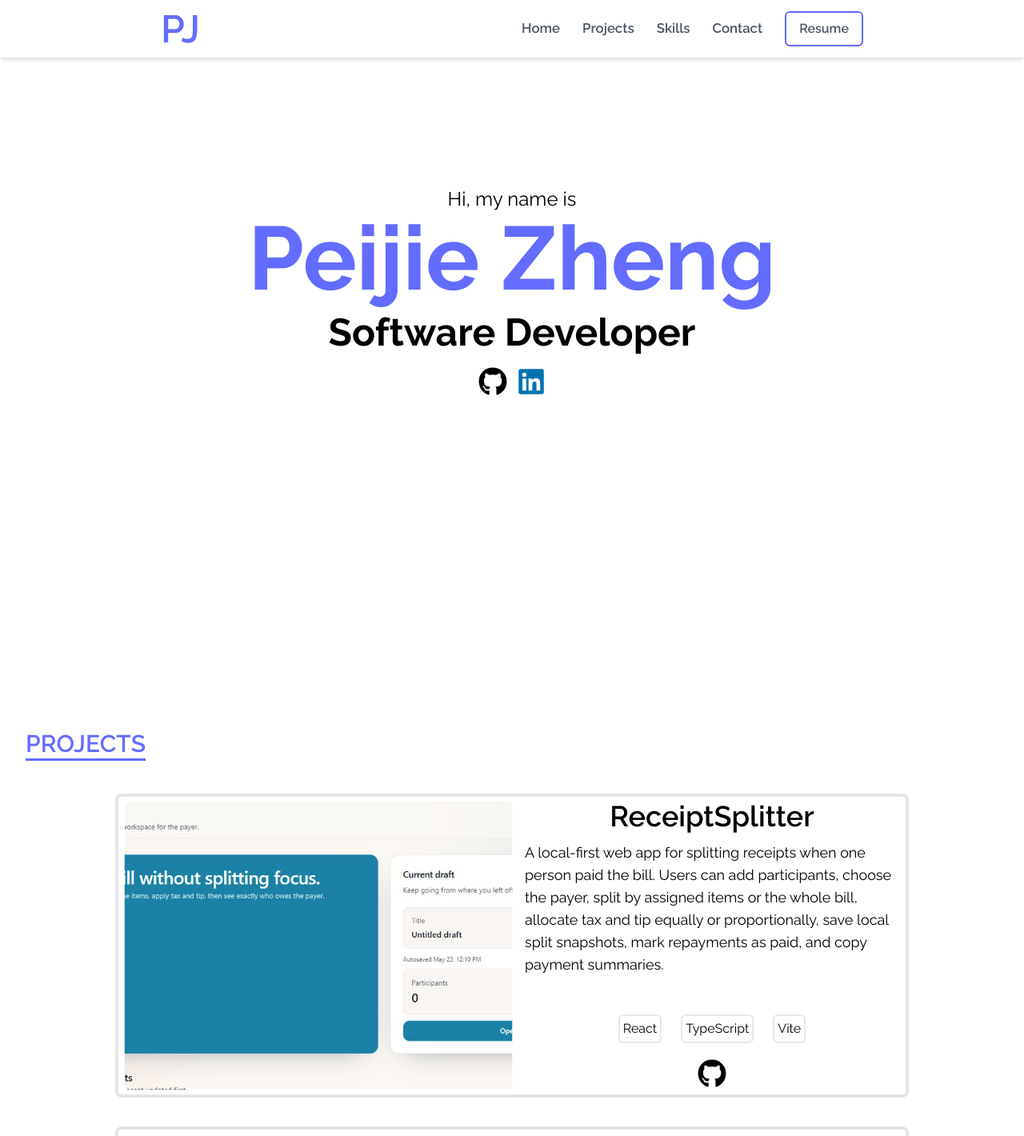
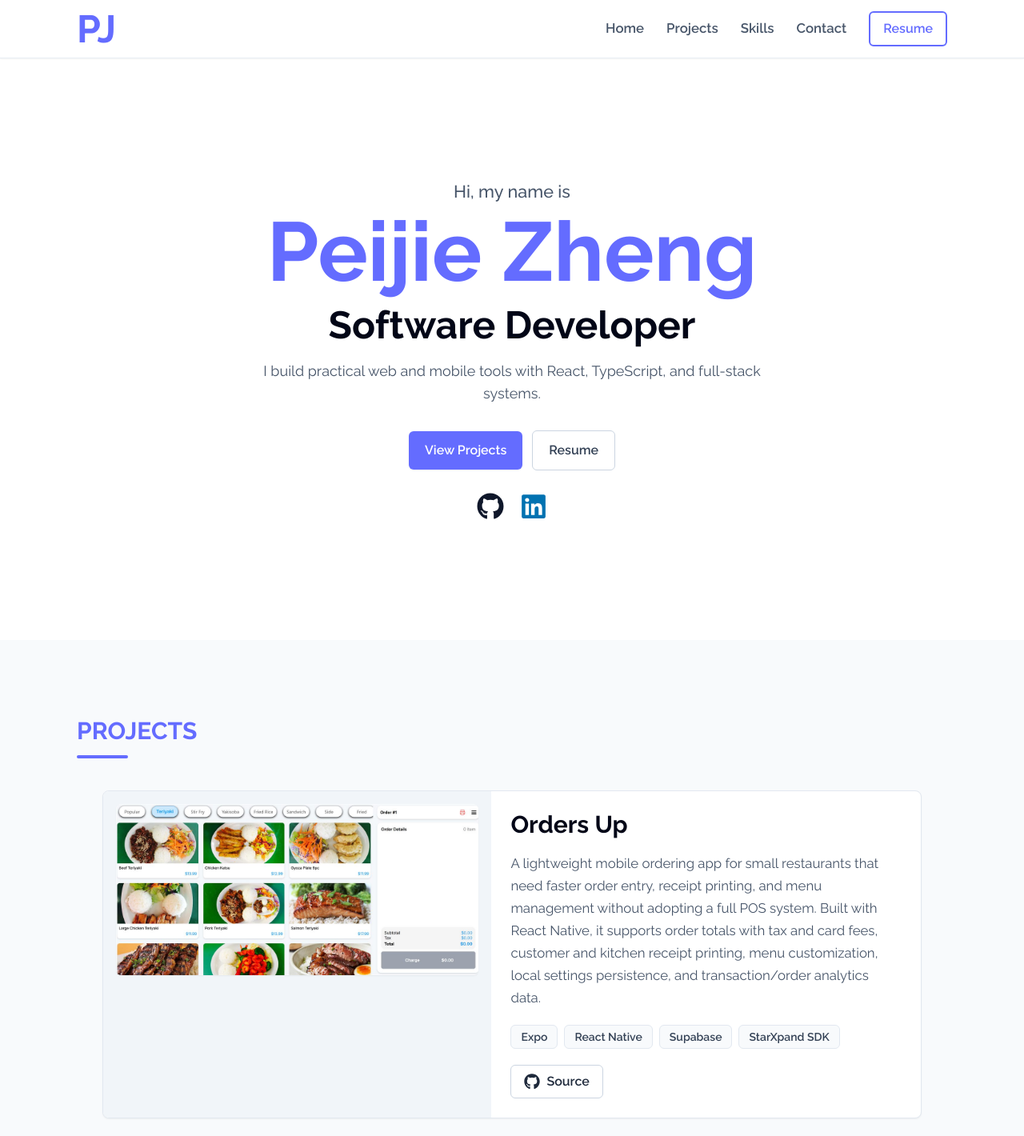
Before and after one commit to peijie36/peijie36.github.io, a React (Vite) app: page / in a window 1280 px wide. Shown: the top 1420 px of the page at 80% size. Built offline with nearby package versions, Linux system fonts and the light colour scheme.

Commit message:
Refine portfolio layout and reorder projects

```diff
--- a/src/App.css
+++ b/src/App.css
@@ -1,6 +1,3 @@
 #root {
-  max-width: 1280px;
-  margin: 0 auto;
-  padding: 2rem;
-  text-align: center;
+  min-height: 100vh;
 }
--- a/src/Info.jsx
+++ b/src/Info.jsx
@@ -67,28 +67,28 @@ const skillSections = [
 
 const projects = [
 	{
-		name: "ReceiptSplitter",
-		img: receiptSplitter,
-		techStack: ["React", "TypeScript", "Vite"],
+		name: "Orders Up",
+		img: ordersup,
+		techStack: ["Expo", "React Native", "Supabase", "StarXpand SDK"],
 		description:
-			"A local-first web app for splitting receipts when one person paid the bill. Users can add participants, choose the payer, split by assigned items or the whole bill, allocate tax and tip equally or proportionally, save local split snapshots, mark repayments as paid, and copy payment summaries.",
-		src: "https://github.com/peijie36/ReceiptSplitter",
+			"A lightweight mobile ordering app for small restaurants that need faster order entry, receipt printing, and menu management without adopting a full POS system. Built with React Native, it supports order totals with tax and card fees, customer and kitchen receipt printing, menu customization, local settings persistence, and transaction/order analytics data.",
+		src: "https://github.com/peijie36/OrdersUp",
 	},
 	{
 		name: "TuneTalk",
 		img: tunetalk,
-		techStack: ["Next.js", "Hono", "PostgreSQL"],
+		techStack: ["Next.js", "Hono", "PostgreSQL", "WebSockets", "Docker"],
 		description:
-			"A realtime social listening platform for shared music rooms with synced playback, live chat, presence, and Audius-powered queues. The Turborepo app lets users create public or private rooms, join sessions, queue tracks, and chat while a Hono API manages authentication, room lifecycle, playback updates, queue changes, and WebSocket fan-out.",
+			"A realtime social listening platform for shared music rooms with synced playback, live chat, presence, and Audius-powered queues. The app lets users create public or private rooms, join sessions, queue tracks, and chat while a Hono API manages authentication, room lifecycle, playback updates, queue changes, and WebSocket for real-time support.",
 		src: "https://github.com/peijie36/TuneTalk",
 	},
 	{
-		name: "Orders Up",
-		img: ordersup,
-		techStack: ["Expo", "React Native", "Supabase"],
+		name: "ReceiptSplitter",
+		img: receiptSplitter,
+		techStack: ["React", "TypeScript", "Zustand", "Vitest", "Playwright"],
 		description:
-			"A lightweight mobile ordering app for small restaurants that need faster order entry, receipt printing, and menu management without adopting a full POS system. Built with Expo React Native, it supports order totals with tax and card fees, customer and kitchen receipt printing, menu customization, local settings persistence, and Supabase-backed transaction and analytics data.",
-		src: "https://github.com/peijie36/OrdersUp",
+			"A local-first web app for splitting receipts when one person paid the bill. Users can add participants, choose the payer, split by assigned items or the whole bill, allocate tax and tip equally or proportionally, save local split snapshots, mark repayments as paid, and copy payment summaries.",
+		src: "https://github.com/peijie36/ReceiptSplitter",
 	},
 	{
 		name: "Moments",
--- a/src/components/Home/Home.jsx
+++ b/src/components/Home/Home.jsx
@@ -1,4 +1,6 @@
 import { FaGithub, FaLinkedin } from "react-icons/fa";
+import { Link } from "react-scroll";
+import { resumeLink } from "@/src/Info";
 
 /**
  * Functional component for the Home section.
@@ -9,26 +11,47 @@ import { FaGithub, FaLinkedin } from "react-icons/fa";
  */
 const Home = () => {
     return (
-        <div name="home" className="w-full h-screen bg-white">
-            {/* Container */}
-            <div className="max-w-[1000px] m-auto sm:px-12 flex flex-col items-center justify-center h-5/6">
-                <p className="text-lg sm:text-[1.5rem]">Hi, my name is</p>
-                <h1 className="text-6xl md:text-[7rem] font-bold text-[#646cff] pt-1 pb-2">
+        <section name="home" className="bg-white">
+            <div className="section-shell flex min-h-screen flex-col items-center justify-center pt-20 text-center">
+                <p className="text-lg font-medium text-slate-600 sm:text-[1.35rem]">Hi, my name is</p>
+                <h1 className="max-w-4xl pt-2 text-6xl font-bold leading-none text-[#646cff] sm:text-7xl md:text-[6.5rem]">
                     Peijie Zheng
                 </h1>
-                <h2 className="text-3xl sm:text-5xl text-black font-bold pt-1 pb-2">
+                <h2 className="pt-4 text-3xl font-bold text-slate-950 sm:text-5xl">
                     Software Developer
                 </h2>
-                <div className="flex flex-row items-center justify-center mt-3">
-                    <a href="https://github.com/peijie36" target="_blank" rel="noreferrer" className="px-[0.35rem]" aria-label="GitHub">
-                        <FaGithub size={36} className="hover:scale-125 duration-[125ms]" />
+                <p className="mt-5 max-w-2xl text-base leading-7 text-slate-600 sm:text-lg">
+                    I build practical web and mobile tools with React, TypeScript, and full-stack systems.
+                </p>
+                <div className="mt-8 flex flex-col items-center justify-center gap-3 sm:flex-row">
+                    <Link
+                        to="projects"
+                        smooth={true}
+                        duration={500}
+                        offset={-76}
+                        className="inline-flex cursor-pointer items-center justify-center rounded-md bg-[#646cff] px-5 py-3 font-semibold text-white shadow-sm transition-colors duration-150 hover:bg-[#535bf2]"
+                    >
+                        View Projects
+                    </Link>
+                    <a
+                        href={resumeLink}
+                        target="_blank"
+                        rel="noreferrer"
+                        className="inline-flex items-center justify-center rounded-md border border-slate-300 bg-white px-5 py-3 font-semibold text-slate-700 transition-colors duration-150 hover:border-[#646cff] hover:text-[#646cff]"
+                    >
+                        Resume
                     </a>
-                    <a href="https://linkedin.com/in/peijiezheng" target="_blank" rel="noreferrer" className="px-[0.35rem]" aria-label="LinkedIn">
-                        <FaLinkedin size={36} className="text-[#0072b1] hover:scale-125 duration-[125ms]" />
+                </div>
+                <div className="mt-6 flex flex-row items-center justify-center gap-3">
+                    <a href="https://github.com/peijie36" target="_blank" rel="noreferrer" className="rounded-md p-1 text-slate-900 transition-colors duration-150 hover:text-[#646cff]" aria-label="GitHub">
+                        <FaGithub size={34} />
+                    </a>
+                    <a href="https://linkedin.com/in/peijiezheng" target="_blank" rel="noreferrer" className="rounded-md p-1 text-[#0072b1] transition-opacity duration-150 hover:opacity-80" aria-label="LinkedIn">
+                        <FaLinkedin size={34} />
                     </a>
                 </div>
             </div>
-        </div>
+        </section>
     );
 };
 
--- a/src/components/Navbar/Navbar.css
+++ b/src/components/Navbar/Navbar.css
@@ -4,14 +4,13 @@
 
 @layer components {
     .nav-item {
-        @apply capitalize text-[1.05rem] text-gray-600 font-semibold cursor-pointer hover:text-[#646cff] hover:scale-105 transition-transform duration-150;
+        @apply relative cursor-pointer capitalize text-[1.05rem] font-semibold text-slate-600 transition-colors duration-150 hover:text-[#646cff];
     }
     .resume-btn {
-        @apply capitalize text-gray-600 font-semibold hover:text-[#646cff] hover:scale-105 cursor-pointer transition-all duration-150
-        bg-transparent border-2 border-[#646cff] rounded-md py-2 px-4;
+        @apply cursor-pointer rounded-md border-2 border-[#646cff] bg-white px-4 py-2 font-semibold capitalize text-[#646cff] transition-colors duration-150 hover:bg-[#646cff] hover:text-white;
     }
     .mobile-nav-item {
-        @apply capitalize text-gray-600 text-lg font-bold py-[0.35rem]
+        @apply cursor-pointer py-2 text-lg font-bold capitalize text-slate-600 transition-colors duration-150 hover:text-[#646cff];
     }
 }
 
--- a/src/components/Navbar/Navbar.jsx
+++ b/src/components/Navbar/Navbar.jsx
@@ -19,14 +19,14 @@ const Navbar = () => {
 
     return (
         <>
-            <nav className="flex max-sm:justify-between justify-around items-center py-3 bg-white/80 backdrop-blur-md
-            shadow-md fixed w-full top-0 left-0 right-0 z-10">
-                <h3 className="text-5xl font-semibold text-[#646cff] px-3">
+            <nav className="fixed left-0 right-0 top-0 z-10 border-b border-slate-200/80 bg-white/90 shadow-sm backdrop-blur-md">
+                <div className="section-shell flex items-center justify-between py-3">
+                    <h3 className="px-0 text-4xl font-bold text-[#646cff] sm:text-5xl">
                         PJ
                     </h3>
-                <div className="hidden items-center space-x-7 sm:flex px-3">
+                    <div className="hidden items-center space-x-7 sm:flex">
                         {navItems.map((item) => (
-                        <Link key={item} to={item} smooth={true} duration={500} className="nav-item">
+                            <Link key={item} to={item} smooth={true} duration={500} offset={-76} className="nav-item">
                                 {item}
                             </Link>
                         ))}
@@ -39,18 +39,19 @@ const Navbar = () => {
                     <button
                         type="button"
                         onClick={() => setOpenMobileNav(!openMobileNav)}
-                    className="cursor-pointer z-10 sm:hidden px-3 bg-transparent border-0"
+                        className="z-10 cursor-pointer rounded-md border-0 bg-transparent p-2 text-slate-900 sm:hidden"
                         aria-label={openMobileNav ? "Close navigation menu" : "Open navigation menu"}
                         aria-expanded={openMobileNav}
                         aria-controls="mobile-navigation"
                     >
                         { openMobileNav ? <FaTimes size={30} /> : <FaBars size={30} /> }
                     </button>
+                </div>
 
                 { openMobileNav && (<div id="mobile-navigation" className="w-full h-screen flex flex-col absolute top-0 left-0 justify-center
                 items-center bg-gradient-to-b from-gray-100 to-white">
                     {navItems.map((item) => (
-                        <Link key={item} to={item} smooth={true} duration={700}
+                        <Link key={item} to={item} smooth={true} duration={700} offset={-76}
                         onClick={() => setOpenMobileNav(!openMobileNav)} className="mobile-nav-item">
                             {item}
                         </Link>
--- a/src/components/ProjectCard/ProjectCard.jsx
+++ b/src/components/ProjectCard/ProjectCard.jsx
@@ -9,7 +9,9 @@ import { FaGithub } from "react-icons/fa";
  */
 const ProjectCard = ( { project } ) => {
     return (
-        <div className="flex flex-col md:flex-row border-4 border-black/10 rounded-lg mb-9">
+        <article className="overflow-hidden rounded-lg border border-slate-200 bg-white shadow-sm transition-shadow duration-150 hover:shadow-md">
+            <div className="grid gap-0 md:grid-cols-[minmax(0,0.95fr)_minmax(0,1.05fr)]">
+                <div className="bg-slate-100 p-3 sm:p-4">
                     <img
                         src={project.img}
                         alt={`cover photo for ${project.name}`}
@@ -17,23 +19,38 @@ const ProjectCard = ( { project } ) => {
                         decoding="async"
                         width="500"
                         height="236"
-                className="aspect-[500/236] w-full scale-[.97] object-cover max-md:self-center max-sm:w-full max-w-[500px] rounded-md"
+                        className="aspect-[500/236] w-full rounded-md object-cover shadow-sm"
                     />
-            <div className="flex flex-col justify-between">
-                <h1 className="text-3xl sm:text-4xl font-semibold py-1">{project.name}</h1>
-                <p className="p-2 text-left sm:text-lg">{project.description}</p>
-                <div className="flex flex-col items-center">
-                    <ul className="sm:mt-7 flex flex-row justify-center items-end">
+                </div>
+                <div className="flex flex-col gap-5 p-5 text-left sm:p-6">
+                    <div>
+                        <h3 className="text-2xl font-bold text-slate-950 sm:text-3xl">{project.name}</h3>
+                        <p className="mt-4 text-base leading-7 text-slate-600 sm:text-[1.05rem]">{project.description}</p>
+                    </div>
+                    <div className="mt-auto flex flex-col gap-5">
+                        <ul className="flex flex-wrap gap-2">
                             {project.techStack.map((tech) => (
-                            <li key={`${project.name}-${tech}`} className="m-3 p-1 border-2 rounded-md hover:-translate-y-2 duration-150">{tech}</li>
+                                <li key={`${project.name}-${tech}`} className="rounded-md border border-slate-200 bg-slate-50 px-3 py-1 text-sm font-semibold text-slate-700">
+                                    {tech}
+                                </li>
                             ))}
                         </ul>
-                    {project.src && (<a href={project.src} target="_blank" rel="noopener noreferrer" className="self-center py-2" aria-label={`${project.name} source code`}>
-                        <FaGithub size={36} className="hover:scale-125 duration-[125ms]"/>
-                    </a>)}
+                        {project.src && (
+                            <a
+                                href={project.src}
+                                target="_blank"
+                                rel="noopener noreferrer"
+                                className="inline-flex w-fit items-center gap-2 rounded-md border border-slate-300 bg-white px-4 py-2 font-semibold text-slate-800 transition-colors duration-150 hover:border-[#646cff] hover:text-[#646cff]"
+                                aria-label={`${project.name} source code`}
+                            >
+                                <FaGithub size={20} aria-hidden="true" />
+                                Source
+                            </a>
+                        )}
                     </div>
                 </div>
             </div>
+        </article>
     );
 }
 
--- a/src/components/Projects/Projects.jsx
+++ b/src/components/Projects/Projects.jsx
@@ -8,14 +8,16 @@ import ProjectCard from "@/src/components/ProjectCard/ProjectCard";
  */
 const Projects = () => {
     return (
-        <section name="projects" className="flex flex-col m-auto pt-24 sm:pt-20 justify-normal w-12/13">
-            <h2 className="text-3xl text-left font-semibold text-[#646cff] mb-7 mr-32 underline underline-offset-8">
-                PROJECTS
-            </h2>
-            <div className="max-w-screen-lg h-auto p-4 mx-auto flex flex-wrap justify-center">
-                {projects ? projects.map((project) => (
-                    <ProjectCard key={project.name} project={project} />
-                )) : null}
+        <section name="projects" className="scroll-mt-24 bg-slate-50 py-20 sm:py-24">
+            <div className="section-shell">
+                <h2 className="section-heading mb-10">
+                    PROJECTS
+                </h2>
+                <div className="mx-auto flex max-w-5xl flex-col gap-8">
+                    {projects ? projects.map((project) => (
+                        <ProjectCard key={project.name} project={project} />
+                    )) : null}
+                </div>
             </div>
         </section>
     );
--- a/src/components/Skills/Skills.css
+++ b/src/components/Skills/Skills.css
@@ -4,26 +4,26 @@
 
 @layer components {
   .skills-grid {
-    @apply grid grid-cols-1 sm:grid-cols-2 xl:grid-cols-4 gap-6 min-h-full mb-36 sm:mb-48;
+    @apply grid grid-cols-1 gap-4 sm:grid-cols-2 lg:grid-cols-4;
   }
 
   .column-container {
-    @apply block border border-black rounded-lg w-full max-w-xs mx-auto bg-white text-black;
+    @apply flex h-full w-full flex-col rounded-lg border border-slate-200 bg-slate-50 p-5 text-slate-950 shadow-sm;
   }
 
   .container-header {
-    @apply text-2xl sm:text-3xl font-semibold pt-2 pb-3
+    @apply pb-4 text-xl font-bold text-slate-950 sm:text-2xl;
   }
 
   .list-item {
-    @apply py-2 hover:scale-125 hover:font-medium duration-200
+    @apply rounded-md border border-slate-200 bg-white px-3 py-2 transition-colors duration-150 hover:border-[#646cff] hover:bg-white;
   }
 
   .item {
-    @apply flex justify-center items-center
+    @apply flex items-center gap-3;
   }
 
   .item-text {
-    @apply text-[1rem] sm:text-lg px-3
+    @apply text-[1rem] font-semibold text-slate-700 sm:text-base;
   }
 }
--- a/src/index.css
+++ b/src/index.css
@@ -7,5 +7,29 @@
 @layer base {
     html {
         font-family: 'Raleway', sans-serif;
+        scroll-behavior: smooth;
+    }
+
+    body {
+        @apply bg-slate-50 text-slate-950 antialiased;
+    }
+
+    a,
+    button {
+        @apply focus-visible:outline focus-visible:outline-2 focus-visible:outline-offset-4 focus-visible:outline-[#646cff];
     }
 }
+
+@layer components {
+    .section-shell {
+        @apply mx-auto w-full max-w-6xl px-5 sm:px-8;
+    }
+
+    .section-heading {
+        @apply text-left text-3xl font-bold tracking-normal text-[#646cff];
+    }
+
+    .section-heading::after {
+        @apply mt-3 block h-1 w-16 rounded-full bg-[#646cff] content-[''];
+    }
+}
```
Also changed, not shown: src/components/Contact/Contact.jsx (+16 -13 lines), src/components/Skills/Skills.jsx (+7 -5 lines). Lines whose indentation alone changed are shown as unchanged.
